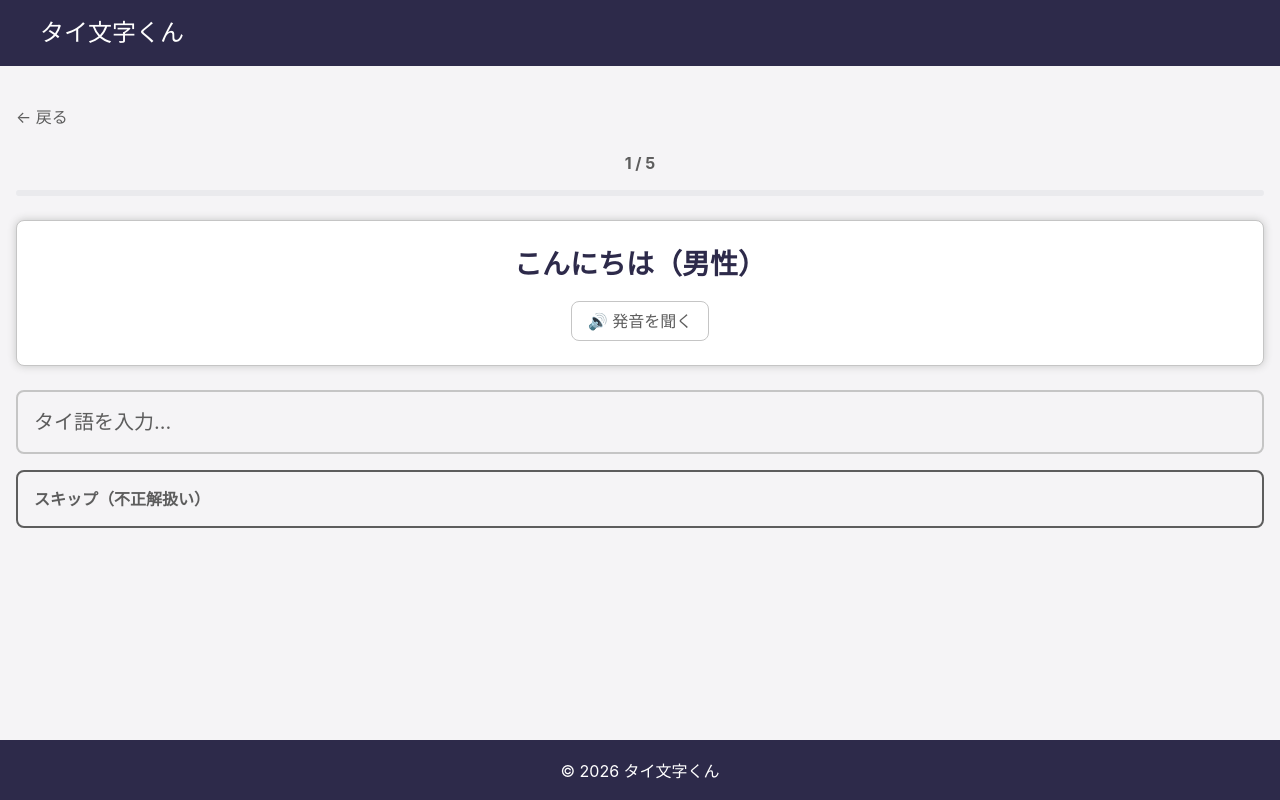
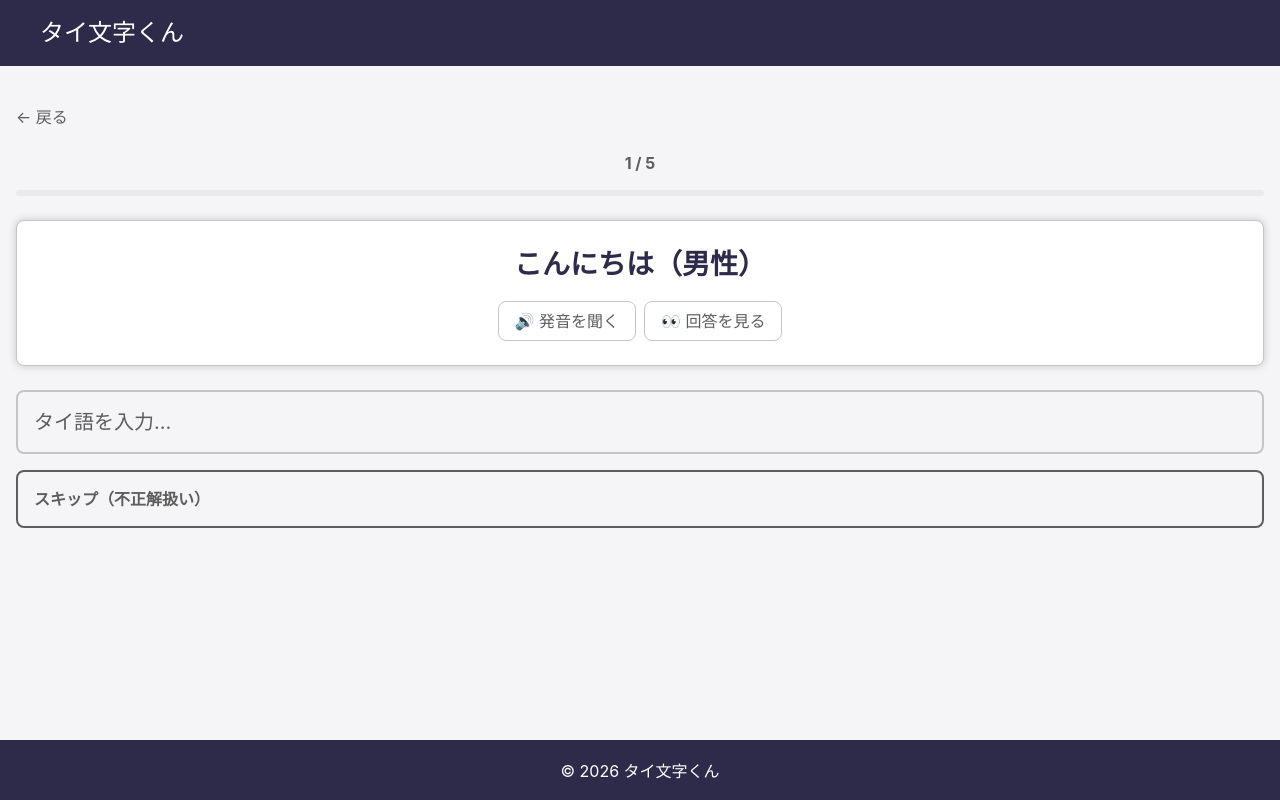
Before and after one commit to yuma0306/maipensapparot, a SvelteKit app: page /situations/greeting/lesson in a window 1280 px wide. Built offline with nearby package versions, Linux system fonts and the light colour scheme.

Commit message:
回答を見るボタン追加

```diff
--- a/src/routes/situations/[id]/lesson/+page.svelte
+++ b/src/routes/situations/[id]/lesson/+page.svelte
@@ -13,6 +13,7 @@
 	let userInput = $state('');
 	let results: LessonResult[] = $state([]);
 	let isWrong = $state(false);
+	let showAnswer = $state(false);
 
 	const currentPhrase = $derived(phrases[currentIndex]);
 	const isFinished = $derived(currentIndex >= total);
@@ -36,6 +37,7 @@
 		currentIndex++;
 		userInput = '';
 		isWrong = false;
+		showAnswer = false;
 	}
 
 	function handleInput() {
@@ -63,9 +65,25 @@
 
 		<div class="question-card">
 			<p class="japanese-prompt">{currentPhrase.japanese}</p>
-			<button onclick={() => speak(currentPhrase.thai)} class="listen-button" aria-label="タイ語の音声を聞く">
-				🔊 発音を聞く
-			</button>
+			<div class="question-actions">
+				<button
+					onclick={() => speak(currentPhrase.thai)}
+					class="listen-button"
+					aria-label="タイ語の音声を聞く"
+				>
+					🔊 発音を聞く
+				</button>
+				<button
+					onclick={() => (showAnswer = !showAnswer)}
+					class="listen-button"
+					aria-label="回答を見る"
+				>
+					{showAnswer ? '🙈 回答を隠す' : '👀 回答を見る'}
+				</button>
+			</div>
+			{#if showAnswer}
+				<p class="answer-text">{currentPhrase.thai}</p>
+			{/if}
 		</div>
 
 		<Stack size={2} variant="div">
@@ -188,6 +206,16 @@
 		box-shadow: var(--shadow);
 		border: 1px solid var(--color-gray);
 		text-align: center;
+	}
+	.question-actions {
+		display: flex;
+		gap: calc(var(--spacing-1) * 1px);
+		justify-content: center;
+		flex-wrap: wrap;
+	}
+	.answer-text {
+		font-size: calc(var(--font-size-3) * 1px);
+		color: var(--color-gray);
 	}
 	.listen-button {
 		padding: calc(var(--spacing-1) * 1px) calc(var(--spacing-2) * 1px);
```
